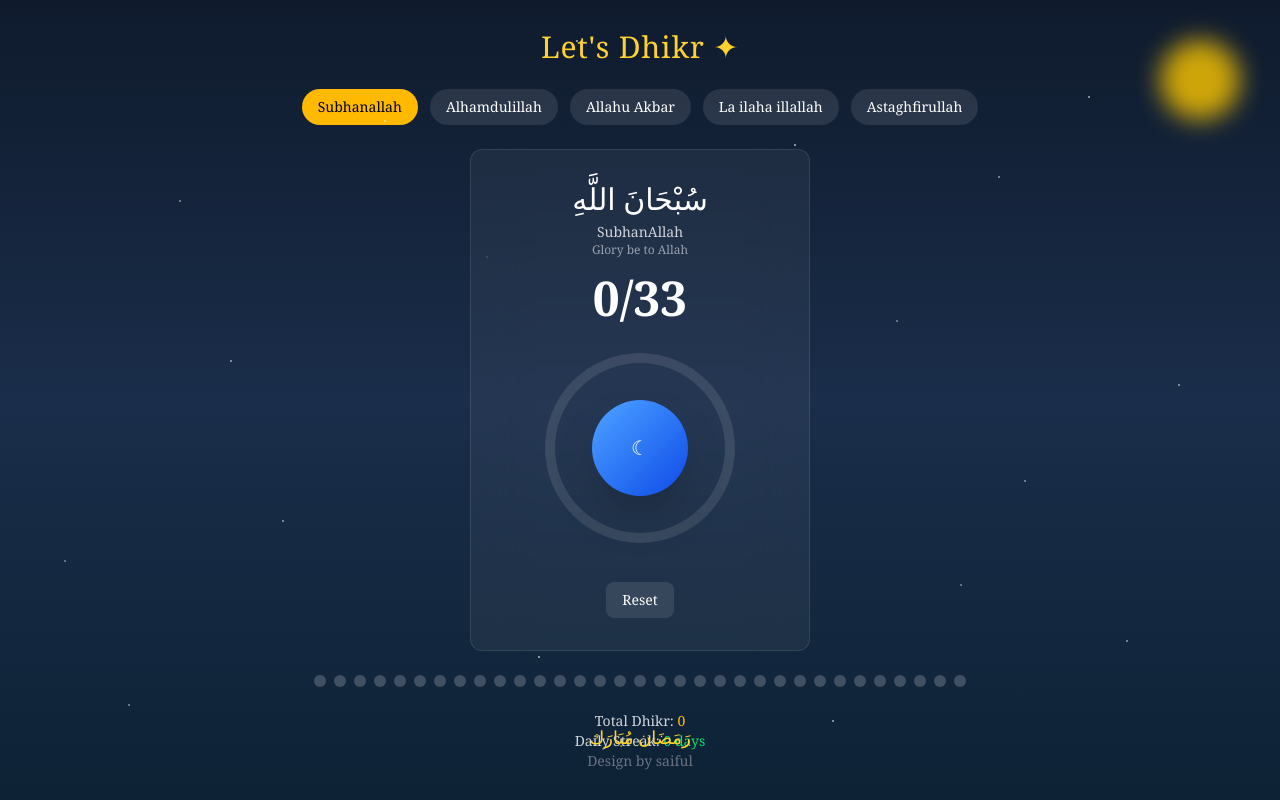
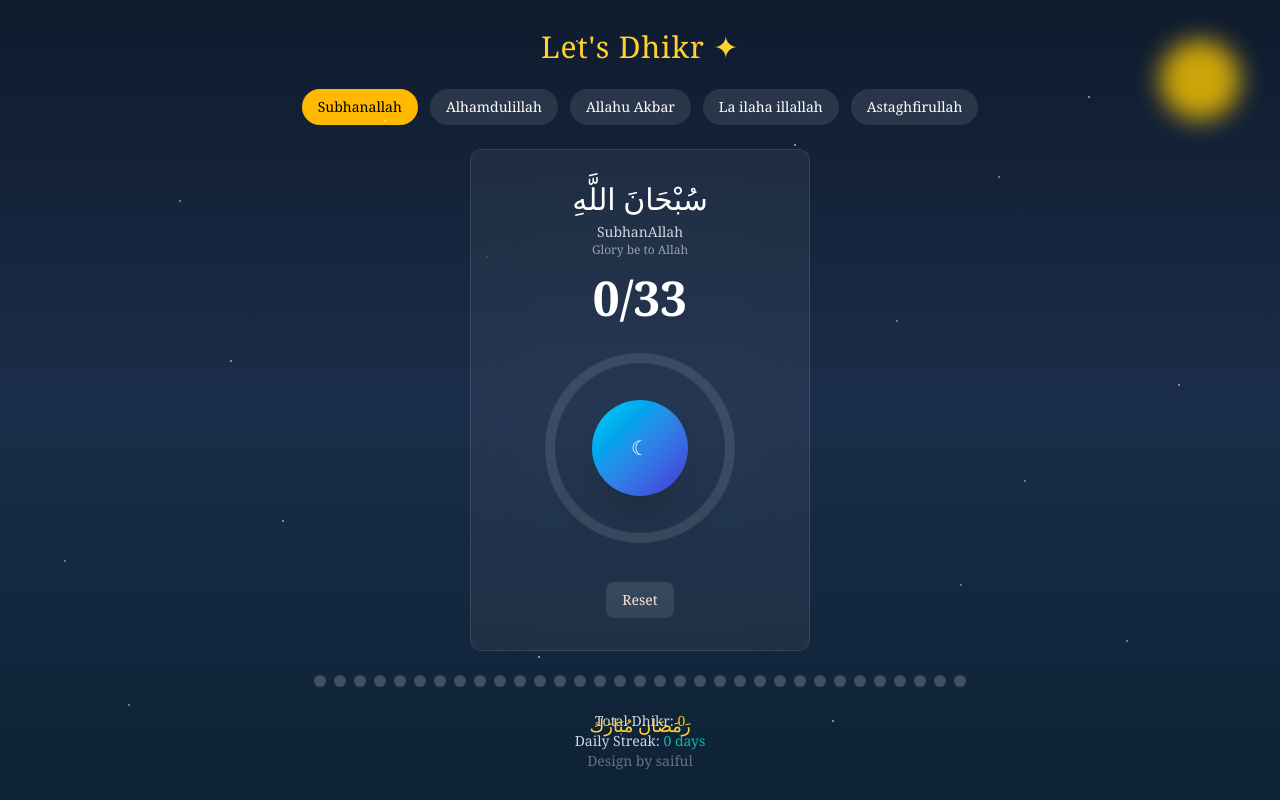
Before and after one commit to saiful-aj18/Tasbhi-Count, a React (Vite) app: page / in a window 1280 px wide. Built offline with nearby package versions, Linux system fonts and the light colour scheme.

Commit message:
UI updated

```diff
--- a/src/App.jsx
+++ b/src/App.jsx
@@ -82,7 +82,6 @@ export default function Tasbih() {
 
   const today = new Date().toISOString().slice(0, 10);
 
-  // ১. প্রথমে স্ট্রাক বা দিন গণনার ফাংশনটি ডিক্লেয়ার করা হলো (যাতে উপরের এররটি আর না আসে)
   const calculateStreak = useCallback(() => {
     let days = 0;
 
@@ -236,7 +235,7 @@ export default function Tasbih() {
           <button
             onClick={increment}
             disabled={count >= dhikr.target}
-            className={`absolute w-24 h-24 rounded-full flex items-center justify-center bg-gradient-to-br from-blue-400 to-blue-700 shadow-2xl active:scale-90 transition ${count >= dhikr.target ? "opacity-50" : ""}`}
+            className={`absolute w-24 h-24 rounded-full flex items-center justify-center bg-gradient-to-br from-cyan-400 to-indigo-700 shadow-2xl active:scale-90 transition ${count >= dhikr.target ? "opacity-50" : ""}`}
           >
             {ripple && (
               <span className="absolute w-24 h-24 rounded-full bg-white/30 animate-ping"></span>
@@ -254,7 +253,7 @@ export default function Tasbih() {
         <div className="flex justify-center gap-4 mt-4">
           <button
             onClick={reset}
-            className="px-4 py-2 bg-white/10 rounded-lg hover:bg-white/20 text-sm"
+            className="px-4 py-2 bg-white/10 rounded-lg hover:bg-white/20 text-red-100 text-sm"
           >
             Reset
           </button>
@@ -274,10 +273,10 @@ export default function Tasbih() {
       {/* stats */}
       <div className="mt-6 text-sm text-gray-300 text-center">
         <p>Total Dhikr: <span className="text-amber-400">{total}</span></p>
-        <p>Daily Streak: <span className="text-green-400">{streak} days</span></p>
+        <p>Daily Streak: <span className="text-teal-500">{streak} days</span></p>
       </div>
 
-      <footer className="absolute bottom-12 text-lg text-amber-300 font-[Amiri]">
+      <footer className="absolute bottom-15 text-lg text-amber-300 font-[Amiri]">
         رَمَضَان مُبَارَك
       </footer>
       <span className="text-gray-500 text-sm">Design by saiful</span>
```
